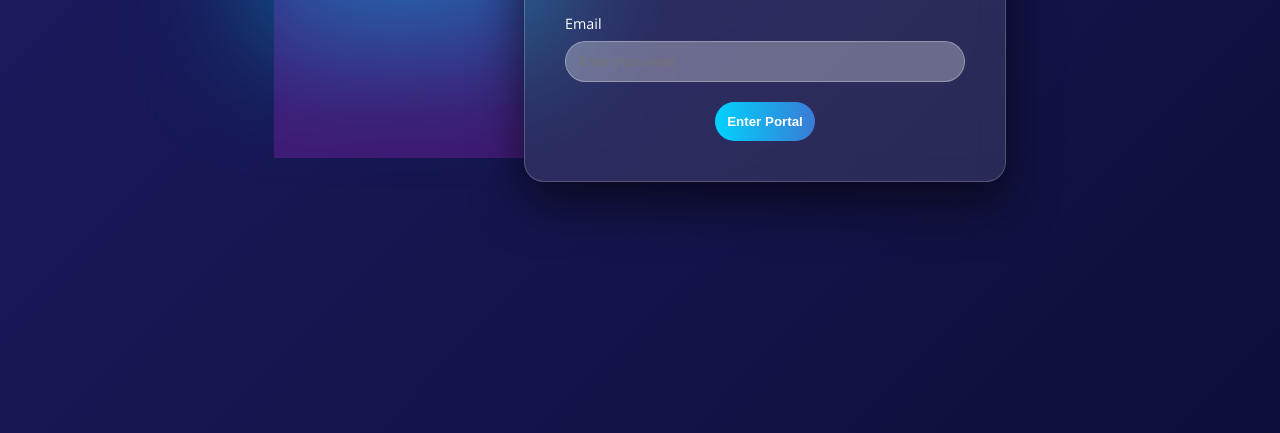
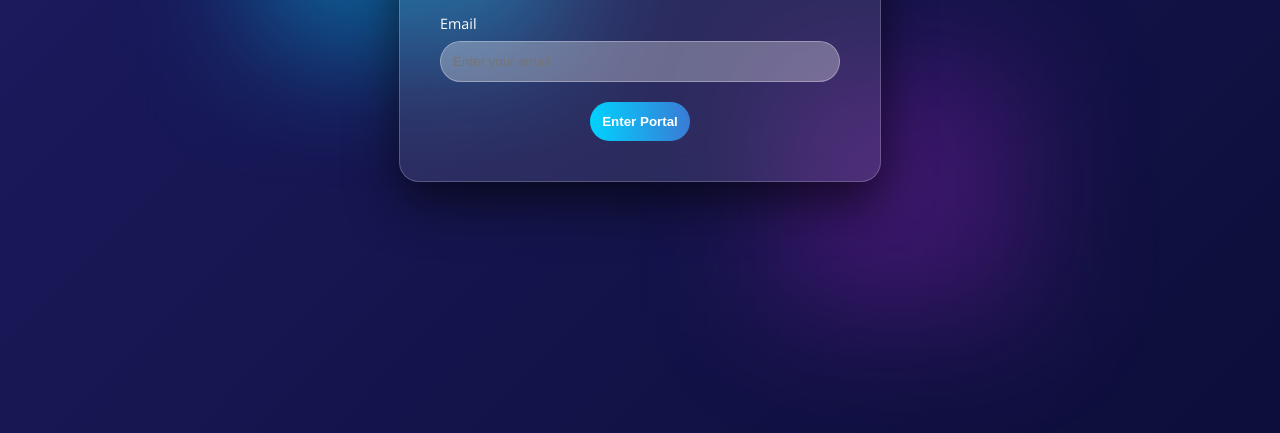
Before and after one commit to rollingsmajiwa/Aurora_Login-Portal, a plain HTML site: page index.html in a window 1280 px wide. Shown: the part 367-800 px from the top of the page. Drawn offline with nearby package versions, Linux system fonts and the light colour scheme.

Commit message:
Main: Fix .blob1

```diff
--- a/styles.css
+++ b/styles.css
@@ -76,6 +76,9 @@
 background: rgba(123, 31, 162, 0.4);
 bottom: 15%;
 right: 20%;
+z-index: 1;
+position: absolute;
+filter: blur(60px);
 
 }
 
```
